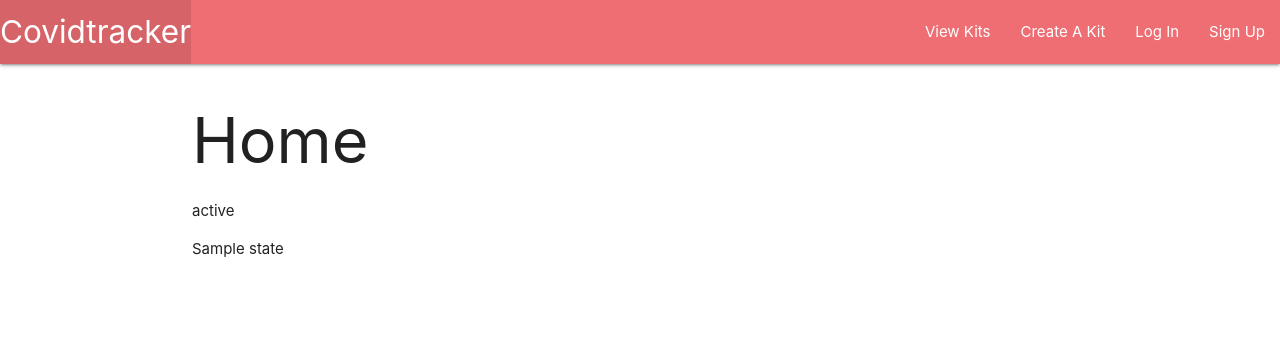
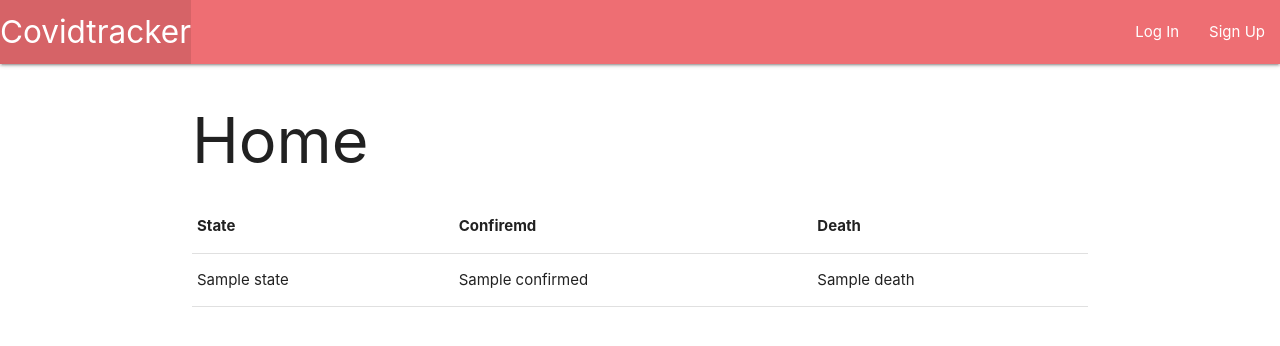
Before and after one commit to alantam626/covidtracker, a Django app: template main_app/templates/home.html in a window 1280 px wide. Shown: the top 346 px of the page. Run offline with Django 3.2, Linux system fonts and the light colour scheme; the template is opened without the code that fills it: most values are stand-ins (such as "Sample title", 1, 10 or a date in 2020).

Commit message:
updates base.html

```diff
--- a/assets/update_states.py
+++ b/assets/update_states.py
@@ -27,7 +27,7 @@ try:
         for state in states:
             # state = ['state_name', 'confirmed', 'Deaths', 'Lat', 'Long']
             if state[0] != 'American Samoa' and state[0] != 'Diamond Princess' and state[0] != 'Grand Princess':
-                cursor.execute(f"INSERT INTO main_app_state (name, confirmed, deaths, lat, long) VALUES ('{state[0]}', '{state[1]}', '{state[2]}', '{state[3]}', '{state[4]}');")
+                cursor.execute(f"INSERT INTO main_app_state (name, confirmed, death, lat, long) VALUES ('{state[0]}', '{state[1]}', '{state[2]}', '{state[3]}', '{state[4]}');")
     cursor.execute("SELECT * FROM main_app_state")
     # print queries
     for record in cursor:
--- a/covidtracker/settings.py
+++ b/covidtracker/settings.py
@@ -118,7 +118,7 @@ USE_TZ = True
 
 STATIC_URL = 'static/'
 
-LOGIN_REDIRECT_URL = '/kits/'
+LOGIN_REDIRECT_URL = '/kits_index/'
 
 LOGOUT_REDIRECT_URL = '/'
 
--- a/main_app/templates/base.html
+++ b/main_app/templates/base.html
@@ -17,10 +17,14 @@
                     <li><a href="{% url 'home' %}" class="left brand-logo">Covidtracker</a></li>
                 </ul>
                 <ul class="right">
-                    <li><a href="{% url 'kits_index' %}">View Kits</a></li>
-                    <li><a href="{% url 'kits_create' %}">Create A Kit</a></li>
-                    <li><a href="{% url 'login' %}">Log In</a></li>
-                    <li><a href="{% url 'signup' %}">Sign Up</a></li>
+                    {% if user.is_authenticated %}
+                        <li><a href="{% url 'kits_index' %}">View Kits</a></li>
+                        <li><a href="{% url 'kits_create' %}">Create A Kit</a></li>
+                        <li><a href="{% url 'logout' %}">Log Out</a></li>
+                    {% else %}
+                        <li><a href="{% url 'login' %}">Log In</a></li>
+                        <li><a href="{% url 'signup' %}">Sign Up</a></li>
+                    {% endif %}
                 </ul>
             </div>
         </nav>
--- a/main_app/templates/home.html
+++ b/main_app/templates/home.html
@@ -2,10 +2,20 @@
 {% block content %}
 
 <h1>Home</h1>
-{{ states }}
-{% for state in states %}
-    <p>{{ state.name }}</p>
 
-{% endfor %}
+<table>
+    <tr>
+        <th>State</th>
+        <th>Confiremd</th>
+        <th>Death</th>
+    </tr>
+    {% for state in states %}
+        <tr>
+            <td>{{ state.name }}</td>
+            <td>{{ state.confirmed }}</td>
+            <td>{{ state.death }}</td>
+        </tr>
+    {% endfor %}
+</table>
 
 {% endblock %}
--- a/main_app/views.py
+++ b/main_app/views.py
@@ -38,7 +38,7 @@ def signup(request):
             # This will add the user to the database
             user = form.save()
             login(request, user)
-            return redirect('index')
+            return redirect('kit_index')
         else:
             error_message = 'Invalid sign up - try again'
     form = UserCreationForm()
```
